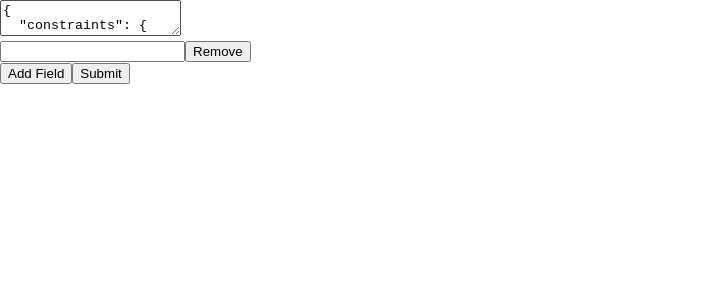
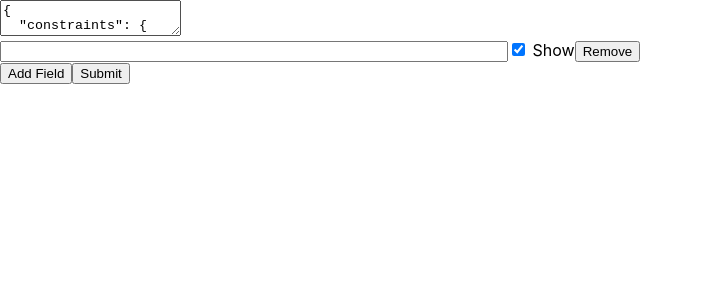
Before and after one commit to MARZOOQUE/presentationDefinitionComplexDynamicForm, a React (Create React App) app: page / in a window 1280 px wide. Both pictures are taken after a click on the button "Add Field". Shown: the top 300 px of the page, without its empty margins (0-703 px from the left). Built offline with nearby package versions, Linux system fonts and the light colour scheme.

Commit message:
added checkbox

```diff
--- a/src/App.js
+++ b/src/App.js
@@ -1,4 +1,4 @@
-import React, { useEffect } from "react";
+import React, { useEffect, useState } from "react";
 import { useForm, useFieldArray } from "react-hook-form";
 import debounce from "lodash.debounce";
 
@@ -16,7 +16,6 @@ const JsonForm = () => {
     control,
     handleSubmit,
     setValue,
-    onSubmit,
     watch,
     resetField,
   } = useForm({
@@ -32,17 +31,12 @@ const JsonForm = () => {
   });
 
   const presentationDefinitionValue = watch("presentationDefinition");
+  const [hiddenFields, setHiddenFields] = useState([]);
 
   useEffect(() => {
-    // if (
-    //   presentationDefinitionValue === "" ||
-    //   presentationDefinitionValue === undefined
-    // ) {
-    //   setCredentialIsValid(false);
-    // } else setCredentialIsValid(true);
-
     if (presentationDefinitionValue) {
       resetField("fields");
+      setHiddenFields([]);  // Reset hidden fields
 
       try {
         const parsedJson = JSON.parse(presentationDefinitionValue);
@@ -95,13 +89,32 @@ const JsonForm = () => {
     updatedJson.constraints.fields.splice(index, 1);
     setValue("presentationDefinition", JSON.stringify(updatedJson, null, 2));
   };
+
+  const toggleFieldVisibility = (index) => {
+    setHiddenFields((prevHiddenFields) =>
+      prevHiddenFields.includes(index)
+        ? prevHiddenFields.filter((i) => i !== index)
+        : [...prevHiddenFields, index]
+    );
+  };
+
+  const filteredPresentationDefinition = () => {
+    if (!presentationDefinitionValue) return "";
+    const parsedJson = JSON.parse(presentationDefinitionValue);
+    const visibleFields = parsedJson.constraints.fields.filter(
+      (_, index) => !hiddenFields.includes(index)
+    );
+    const visibleJson = { ...parsedJson, constraints: { fields: visibleFields } };
+    return JSON.stringify(visibleJson, null, 2);
+  };
+
   return (
     <div>
       <textarea
         onChange={handlePresentationDefinitionChange}
-        value={watch("presentationDefinition")}
+        value={filteredPresentationDefinition()}
       />
-      <form onSubmit={handleSubmit(onSubmit)}>
+      <form onSubmit={handleSubmit()}>
         {fields.map((field, index) => (
           <div key={field.id}>
             <input
@@ -110,7 +123,13 @@ const JsonForm = () => {
               })}
               value={field.path}
               onChange={(e) => handleInputChangeForDataAttribute(index, e)}
+              style={{width:"500px"}}
             />
+            <input
+              type="checkbox"
+              checked={!hiddenFields.includes(index)}
+              onChange={() => toggleFieldVisibility(index)}
+            /> Show
 
             <button type="button" onClick={() => handleRemoveAttribute(index)}>
               Remove
```
